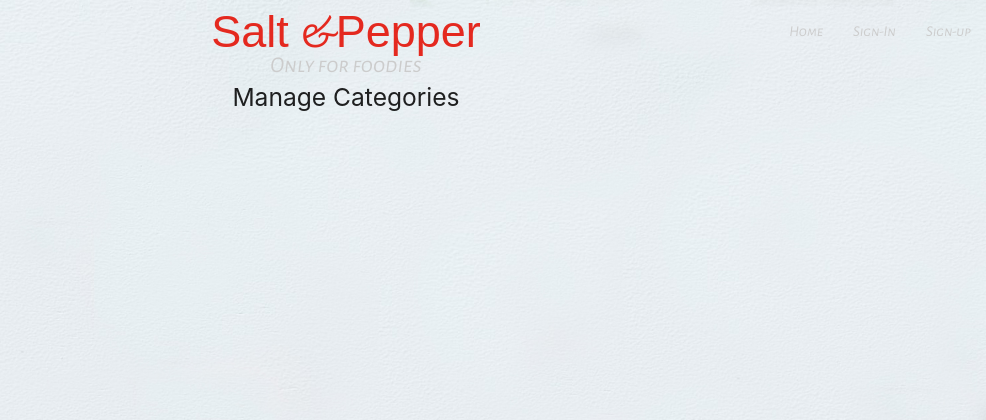
After one commit to szilG/Salt-Papper, a Flask app: page /get_categories/ in a window 1280 px wide. The commit adds this page. Shown: the top 420 px of the page, without its empty margins (294-1280 px from the left). Run offline with Flask 2, Linux system fonts and the light colour scheme; data that the repository does not hold is empty; some libraries are stand-ins or nearby versions; some web fonts are replaced.

Commit message:
Add manage category template

```diff
--- a/app.py
+++ b/app.py
@@ -89,7 +89,7 @@ def profile(username):
         {"username": session["user"]})["username"]
 
     if session["user"]:
-        if session["user"] == "admin@gmail.com":
+        if session["user"] == "admin222":
             user_recipes = list(mongo.db.recipes.find())
         else:
             user_recipes = list(
@@ -183,6 +183,13 @@ def delete_recipe(recipe_id):
     return redirect(url_for("profile", username=session['user']))
 
 
+@app.route("/get_categories/")
+def get_categories():
+    categories = list(mongo.db.categories.find().sort("category_name", 1))
+    return render_template(
+        "categories.html", categories=categories)
+
+
 if __name__ == "__main__":
     app.run(host=os.environ.get("IP"),
             port=int(os.environ.get("PORT")),
--- a/templates/base.html
+++ b/templates/base.html
@@ -28,10 +28,12 @@
               <a href="#" data-target="mobile-demo" class="sidenav-trigger right"><i class="fas fa-bars"></i></a>
               <ul class="right hide-on-med-and-down">
                 <li><a href="{{ url_for('index') }}">Home</a></li>
-                    <li><a href="#">Categories</a></li>
                     {% if session.user %}
                         <li><a href="{{ url_for('profile', username=session['user']) }}">Profile</a></li>
                         <li><a href="{{ url_for('add_recipe') }}">New recipe</a></li>
+                        {% if session.user|lower == "Admin222"|lower %}
+                            <li><a href="{{ url_for('get_categories') }}">Manage Categories</a></li>
+                        {% endif %}
                         <li><a href="{{ url_for('logout') }}">Sign-Out</a></li>
                     {% else %}
                         <li><a href="{{ url_for('login') }}">Sign-In</a></li>
@@ -44,10 +46,12 @@
           <ul class="sidenav" id="mobile-demo">
             <li><h4 class="center-align">Salt <span>&</span>Pepper</h4></li>
                     <li><a href="{{ url_for('index') }}">Home</a></li>
-                    <li><a href="#">Categories</a></li>
                     {% if session.user %}
                         <li><a href="{{ url_for('profile', username=session['user']) }}">Profile</a></li>
                         <li><a href="{{ url_for('add_recipe') }}">New recipe</a></li>
+                        {% if session.user|lower == "admin"|lower %}
+                            <li><a href="{{ url_for('get_categories') }}">Manage Categories</a></li>
+                        {% endif %}
                         <li><a href="{{ url_for('logout') }}">Sign-Out</a></li>
                     {% else %}
                         <li><a href="{{ url_for('login') }}">Sign-In</a></li>
--- /dev/null
+++ b/templates/categories.html
@@ -0,0 +1,46 @@
+{% extends "base.html" %}
+{% block content %}
+<style>
+    body {
+        background-repeat: no-repeat;
+        background-size: cover;
+        background-attachment: fixed;
+        object-fit: cover;
+        background-image: url("{{url_for('static', filename='img/my-profile-bg.jpg') }}");
+    }
+
+    nav ul a {
+        color: var(--light-text-color);
+    }
+
+    nav .slogen {
+        color: var(--light-text-color);
+    }
+
+    .nav-wrapper i {
+        color: var(--light-text-color);
+    }
+</style>
+
+<h5 class="center-align">Manage Categories</h5>
+<div class="container">
+    <div class="row">
+        {% for category in categories %}
+            <div class="col s12 m4">
+                <div class="card">
+                    <div class="card-content dark-text">
+                        <span class="card-title">{{ category.category_name }}</span>
+                    </div>
+                    <div class="card-action">
+                        <a href="#" class="btn-small">Edit Category</a>
+                        <a href="#" class="btn-small">Delete Category</a>
+                    </div>
+                </div>
+            </div>
+        {% endfor %}
+    </div>
+</div>
+
+
+
+{% endblock%}
```
